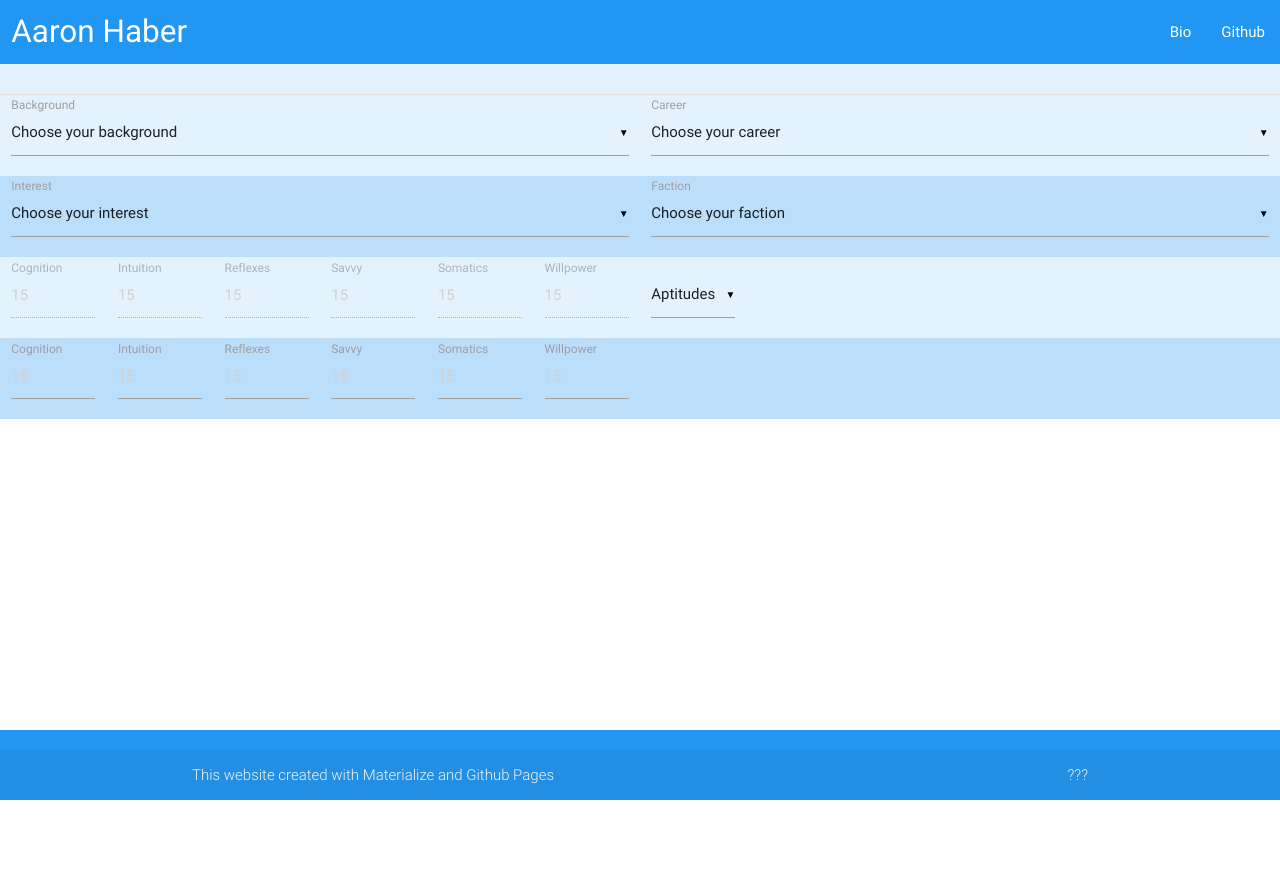
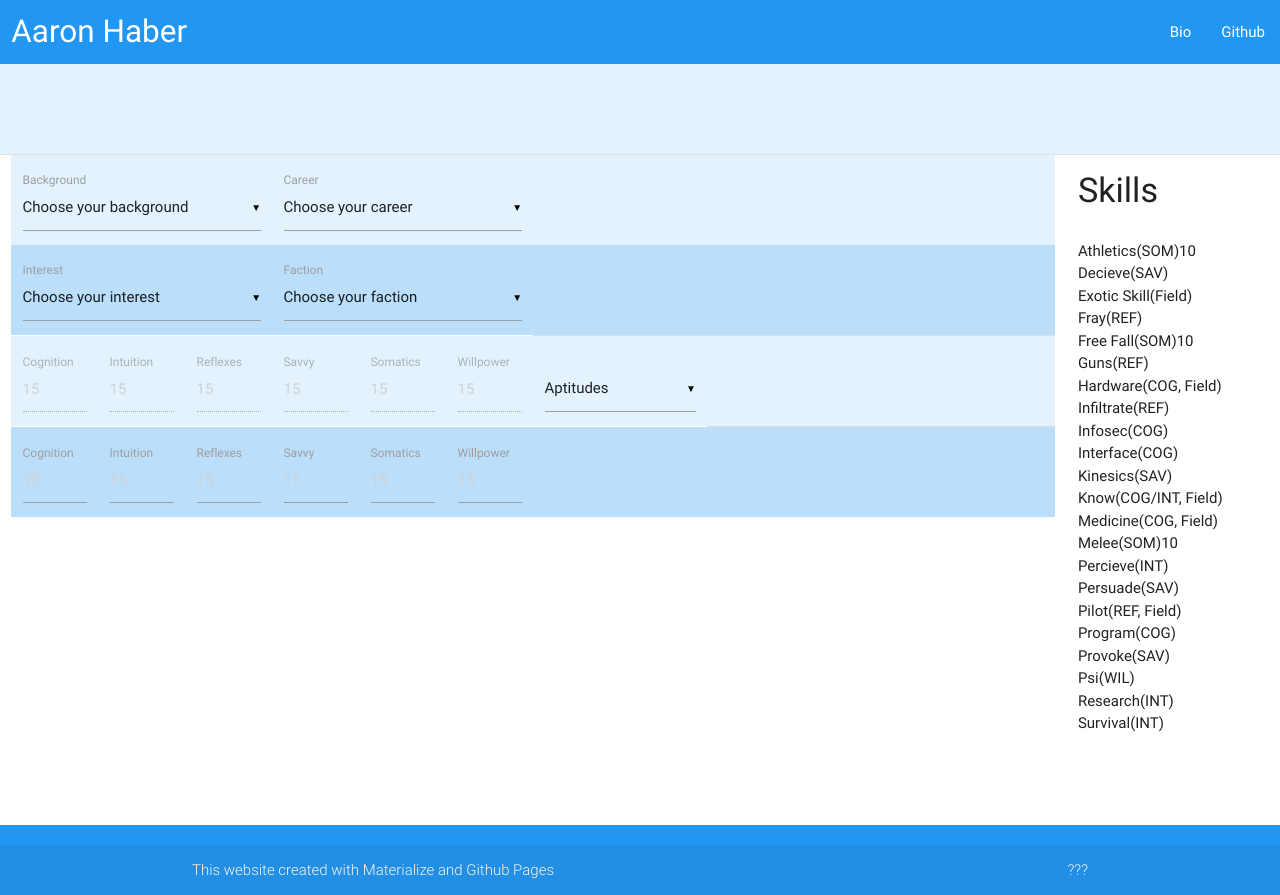
Before and after one commit to Betterwithketchup/Betterwithketchup.github.io, a plain HTML site: page eclipse.html in a window 1280 px wide. Before the commit the page ends 800 px from the top, so only its background shows below. Drawn offline with nearby package versions, Linux system fonts and the light colour scheme.

Commit message:
Skills and Layout

```diff
--- a/css/style.css
+++ b/css/style.css
@@ -29,3 +29,9 @@ main {
 .row {
 	margin-bottom: 0px;
 }
+#skills{
+  /*padding-right: 1000px;*/
+}
+.section{
+  padding-bottom: 75px;
+}
--- a/eclipse.html
+++ b/eclipse.html
@@ -26,8 +26,10 @@
 	</div>
 
 	<div class="divider"></div>
-	<div class="row blue lighten-5">
-		<div class="input-field col s6">
+	<div class="row ">
+		<div class="col s12 m9 l10 ">
+			<div class="section blue lighten-5">
+				<div class="input-field col s3">
 					<select>
 						<option value="" disabled selected>Choose your background</option>
 						<option value="1">Colonist</option>
@@ -43,7 +45,7 @@
 					</select>
 					<label>Background</label>
 				</div>
-  		<div class="input-field col s6">
+				<div class="input-field col s3">
 					<select>
 						<option value="" disabled selected>Choose your career</option>
 						<option value="1">Academic</option>
@@ -64,8 +66,9 @@
 					<label>Career</label>
 				</div>
 			</div>
-  <div class="row blue lighten-4">
-  		<div class="input-field col s6">
+
+			<div class="section blue lighten-4">
+				<div class="input-field col s3">
 					<select>
 						<option value="" disabled selected>Choose your interest</option>
 						<option value="1">Animal Handler</option>
@@ -87,7 +90,7 @@
 					</select>
 					<label>Interest</label>
 				</div>
-  		<div class="input-field col s6">
+				<div class="input-field col s3">
 					<select>
 						<option value="" disabled selected>Choose your faction</option>
 						<option value="1">Anarchist</option>
@@ -110,7 +113,8 @@
 					<label>Faction</label>
 				</div>
 			</div>
-    <div class="row blue lighten-5">
+			<div class="divider"></div>
+			<div class="section blue lighten-5">
 				<div class="input-field col s1">
 					<input disabled placeholder="15" id="cog" type="text" class="validate">
 					<label for="cog">Cognition</label>
@@ -135,7 +139,7 @@
 					<input disabled placeholder="15" id="wil" type="text" class="validate">
 					<label for="wil">Willpower</label>
 				</div>
-        <div class="input-field col s1">
+				<div class="input-field col s2">
 					<select value="20" id="apt" type="text" class="validate">
 						<option value="" disabled selected>Aptitudes</option>
 						<option value="1">Actioneer</option>
@@ -149,7 +153,8 @@
 				</div>
 
 			</div>
-    <div class="row blue lighten-4">
+			<div class="divider"></div>
+			<div class="section blue lighten-4">
 				<div class="input-field col s1">
 					<input placeholder="15" id="cog" type="text" class="validate">
 					<label for="cog">Cognition</label>
@@ -175,9 +180,48 @@
 					<label for="wil">Willpower</label>
 				</div>
 			</div>
+		</div>
+		<div class="col hide-on-small-only m3 l2">
+			<h4>Skills</h2>
+			<ul class="section skills">
+				<li class="SOM">Athletics(SOM)</li>
+				<li>Decieve(SAV)</li>
+				<li>Exotic Skill(Field)</li>
+				<li>Fray(REF)</li>
+				<li class="SOM">Free Fall(SOM)</li>
+				<li>Guns(REF)</li>
+				<li>Hardware(COG, Field)</li>
+				<li>Infiltrate(REF)</li>
+				<li>Infosec(COG)</li>
+				<li>Interface(COG)</li>
+				<li>Kinesics(SAV)</li>
+				<li>Know(COG/INT, Field)</li>
+				<li>Medicine(COG, Field)</li>
+				<li class="SOM">Melee(SOM)</li>
+				<li>Percieve(INT)</li>
+				<li>Persuade(SAV)</li>
+				<li>Pilot(REF, Field)</li>
+				<li>Program(COG)</li>
+				<li>Provoke(SAV)</li>
+				<li>Psi(WIL)</li>
+				<li>Research(INT)</li>
+				<li>Survival(INT)</li>
+			</ul>
+		</div>
+
+	</div>
+<!--     <div class="">
+	    <div class="ui-widget-content col s11 push-s10" id=skills>
+	    	Handle
+	    	<div class="input-field col s12">
+	          	<input placeholder="15" id="skill1" type="text">
+	        </div>
+	    </div>
+	</div> -->
 
 	<!--  Scripts-->
 	<script src="https://code.jquery.com/jquery-2.1.1.min.js"></script>
+	<script src="https://code.jquery.com/ui/1.12.1/jquery-ui.js"></script>
 	<script src="js/materialize.js"></script>
 	<script src="js/eclipse.js"></script>
 
--- a/js/eclipse.js
+++ b/js/eclipse.js
@@ -3,7 +3,11 @@
     var dis = $("#disabled").val();
     //document.getElementById("disabled").value = $("#cog").val()+$("#int").val()+$("#ref").val()+$("#sav").val()+$("#som").val()+$("#wil").val();
     console.log("Ping");
-
+    $( "#skills" ).draggable({axis:"y"});
+    $('.scrollspy').scrollSpy();
+    for (var i = $(".SOM").length - 1; i >= 0; i--) {
+    	$(".SOM").get(i).innerHTML+=10
+    }
  });
 
  /*$('#cog').on('update',function(event){
```
Lines whose indentation alone changed are shown as unchanged.
